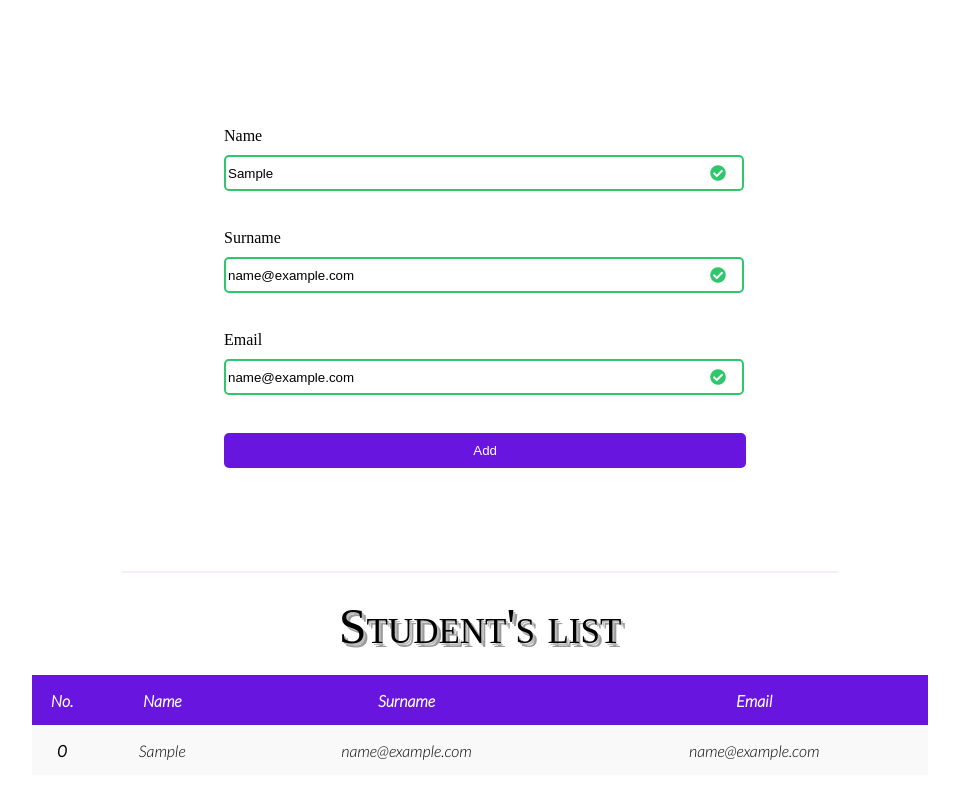
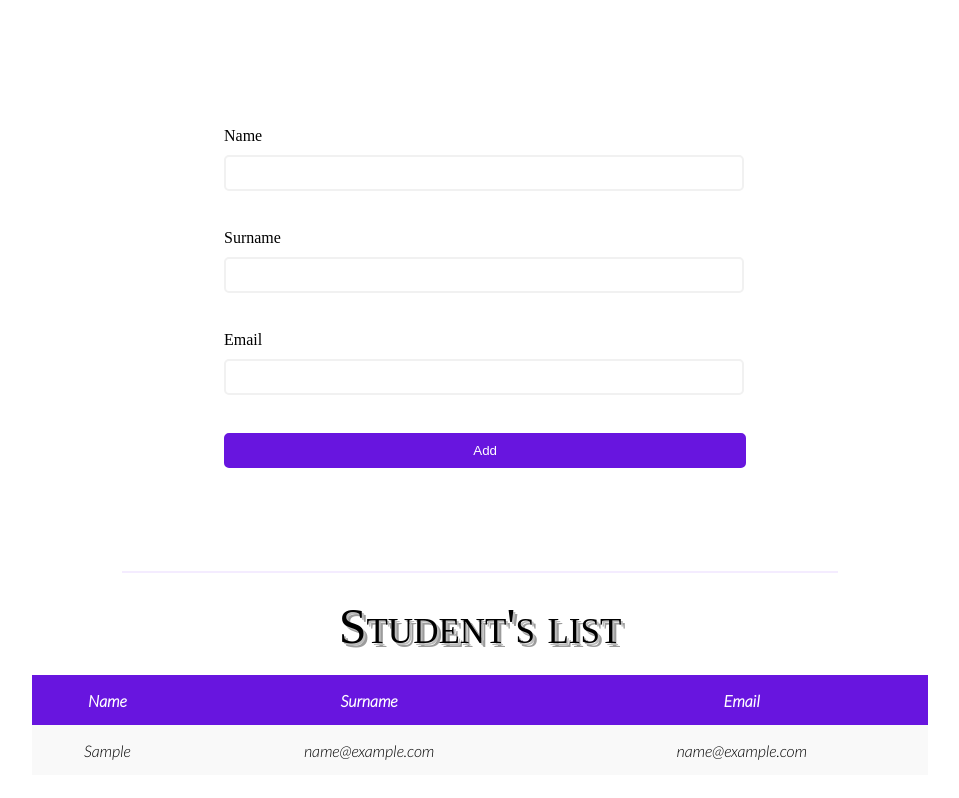
Before and after one commit to MagdalenaTrzcinska/Student-s-List, a website: page index.html in a window 1280 px wide. Both pictures are taken after typing "Sample", "name@example.com", "name@example.com" into the empty fields and a click on the button "Add". Shown: the whole page, without its empty margins (160-1119 px from the left). Drawn offline with Linux system fonts and the light colour scheme; no server answers.

Commit message:
initial commit

```diff
--- a/index.html
+++ b/index.html
@@ -10,7 +10,6 @@
     <link href="style.css" rel="stylesheet">
 </head>
 <body>
-
 <section>
     <form id="form">
         <div class="form-single">
@@ -36,14 +35,10 @@
         </div>
         <button>Add</button>
     </form>
-
-
-
     <table>
         <caption>Student's list</caption>
         <thead>
         <tr>
-            <th scope="col">No.</th>
             <th scope="col">Name</th>
             <th scope="col">Surname</th>
             <th scope="col">Email</th>
@@ -51,14 +46,13 @@
         </thead>
         <tbody></tbody>
     </table>
-
-
 </section>
 
 <!-- The core Firebase JS SDK is always required and must be listed first -->
 <script src="https://www.gstatic.com/firebasejs/8.2.5/firebase-app.js"></script>
 <script src="https://www.gstatic.com/firebasejs/8.2.5/firebase-auth.js"></script>
 <script src="https://www.gstatic.com/firebasejs/8.2.5/firebase-database.js"></script>
+<script src="https://www.gstatic.com/firebasejs/8.2.5/firebase-analytics.js"></script>
 
 <!-- TODO: Add SDKs for Firebase products that you want to use
      https://firebase.google.com/docs/web/setup#available-libraries -->
--- a/script.js
+++ b/script.js
@@ -1,5 +1,5 @@
 const btnAdd = document.querySelector("button");
-
+const table = document.querySelector('tbody');
 
 const firebaseConfig = {
     apiKey: "AIzaSyCIthAq7OP5fwoAZbgam594PB1KMnRGXjo",
@@ -10,46 +10,20 @@ const firebaseConfig = {
     appId: "1:232860863602:web:9e521ec9a2e3bc896146eb"
 };
 
-const table = document.querySelector('tbody');
-const tr = document.createElement("tr");
+firebase.initializeApp(firebaseConfig);
 
-firebase.initializeApp(firebaseConfig);
-let database = firebase.database();
-let ref = database.ref("student");
+let students = [];
+let delay = 0.1;
 let index = 0;
 
 btnAdd.addEventListener('click', (e) => {
     e.preventDefault();
 
     if (checkInputs()) {
-        addingToBase();
+        setTimeout(addingToBase, 400);
+
     }
 });
-
-
-ref.once("value", (snapshot) => {
-    let delay = 0;
-
-    snapshot.forEach((childSnapshot) => {
-        let data = childSnapshot.val();
-        const tr = document.createElement("tr");
-        tr.className = 'person';
-        let key = Object.keys(snapshot.val());
-        let id = parseInt(key[index]) + 1;
-
-        tr.innerHTML = `<td style="animation-delay:${delay}s">${id}</td>
-    <td style="animation-delay:${delay}s">${data.name}</td>
-    <td style="animation-delay:${delay}s">${data.surname}</td>
-    <td style="animation-delay:${delay}s">${data.email}</td>`;
-        table.appendChild(tr);
-
-        delay += 0.1;
-        index++;
-    });
-
-});
-
-
 
 function addingToBase() {
     firebase.database().ref('student/' + index).set({
@@ -57,14 +31,64 @@ function addingToBase() {
         surname: surname.value,
         email: email.value
     });
+    const data = {
+        email: email.value,
+        name: name.value,
+        surname: surname.value,
+        id: index
+    };
 
+    resetForm();
+
+    students.push(data);
+    addSingle(data);
+}
+
+function resetForm() {
+    document.getElementById('form').reset();
+    formControl.forEach((event) => {
+        event.classList.remove('success');
+        event.classList.remove('error');
+    })
+}
+
+function update() {
+    students = [];
+    firebase.database().ref('student').once("value", (snapshot) => {
+        snapshot.forEach((childSnapshot) => {
+            let data = childSnapshot.val();
+            let key = Object.keys(snapshot.val());
+            let id = parseInt(key[index]);
+
+            data.id = id;
+            students.push(data);
+            index++;
+            addSingle(data);
+
+        });
+    });
+}
+
+function addSingle(data) {
     const tr = document.createElement("tr");
+    tr.innerHTML = `<td style="animation-delay:${delay}s">${data.name}</td>
+    <td style="animation-delay:${delay}s">${data.surname}</td>
+    <td style="animation-delay:${delay}s">${data.email}</td>`;
+    table.appendChild(tr);
+    delay += 0.1;
 
-    tr.innerHTML = `<th scope="row">${index}</th>
-        <td>${name.value}</td>
-        <td>${surname.value}</td>
-        <td>${email.value}</td>`;
+    tr.addEventListener('click', () => {
+        deleteSingle(data.id);
+    });
+}
 
-    table.appendChild(tr);
-    index++;
+update();
+
+
+function deleteSingle(id) {
+    //students.splice(data.id, 0);
+    table.innerHTML = '';
+    update();
+    firebase.database().ref('student/' + id).remove();
+
 }
```
